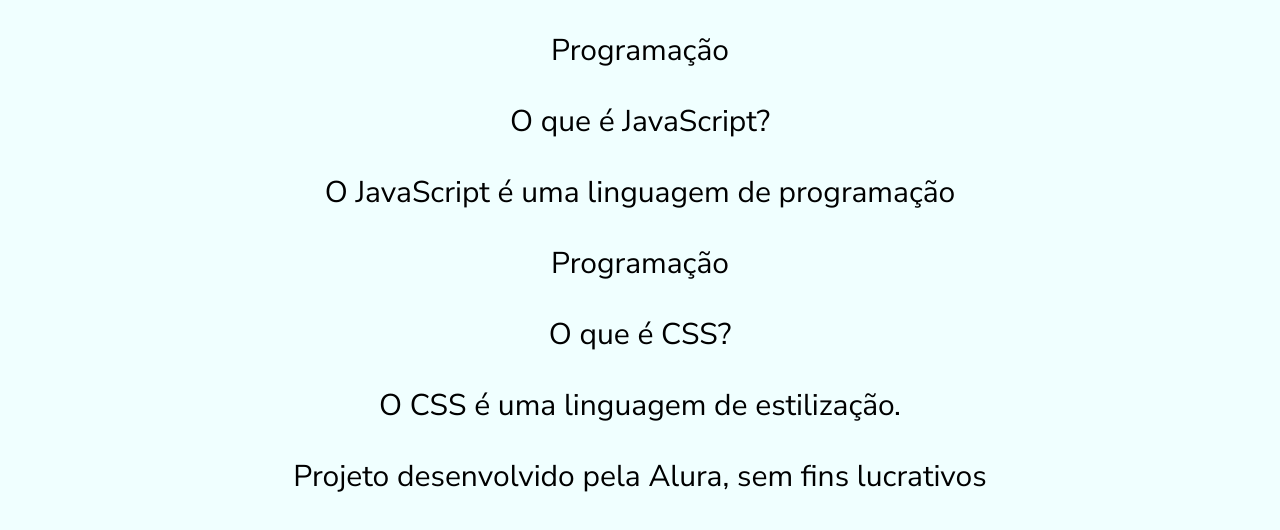
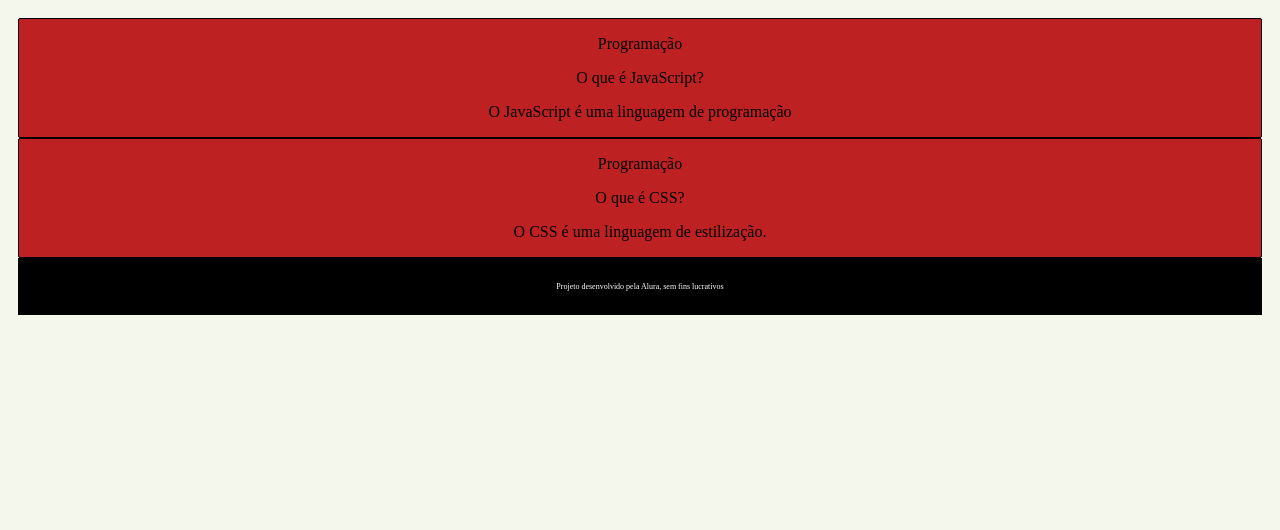
Before and after one commit to CarlosHereck/3-Trimestre---n-6---Carlos-Henrique-Hereck-de-Almeida, a plain HTML site: page Flashcards/index.html in a window 1280 px wide. Drawn offline with Linux system fonts and the light colour scheme.

Commit message:
Update style.css

```diff
--- a/Flashcards/style.css
+++ b/Flashcards/style.css
@@ -1,14 +1,21 @@
 @import url('https://fonts.googleapis.com/css2?family=Nunito+Sans:ital,opsz,wght@0,6..12,200..1000;1,6..12,200..10000&display=swap');
 
-p {
-  font-family: "Nunito Sans", serif;
-  font-size: 30px;
+body {
+  background-color: rgb(244, 247, 236);
+  padding: 10px;
+  text-align: center;
+  justify-content: center;
+  height: auto;
 }
 
-Body {
-    background-color: azure;
-    fount-size: 10px;
-    text-align: center;
-    justify-content: center;
-    height: auto;
+.js, .css{
+  background-color: rgb(189, 33, 33);
+  border: 1px solid black;
+  border-radius: 2px;
 }
+footer{
+  background-color: rgb(0, 0, 0);
+  color: white;
+  padding: 1rem;
+  font-size: 8px;
+}
```
